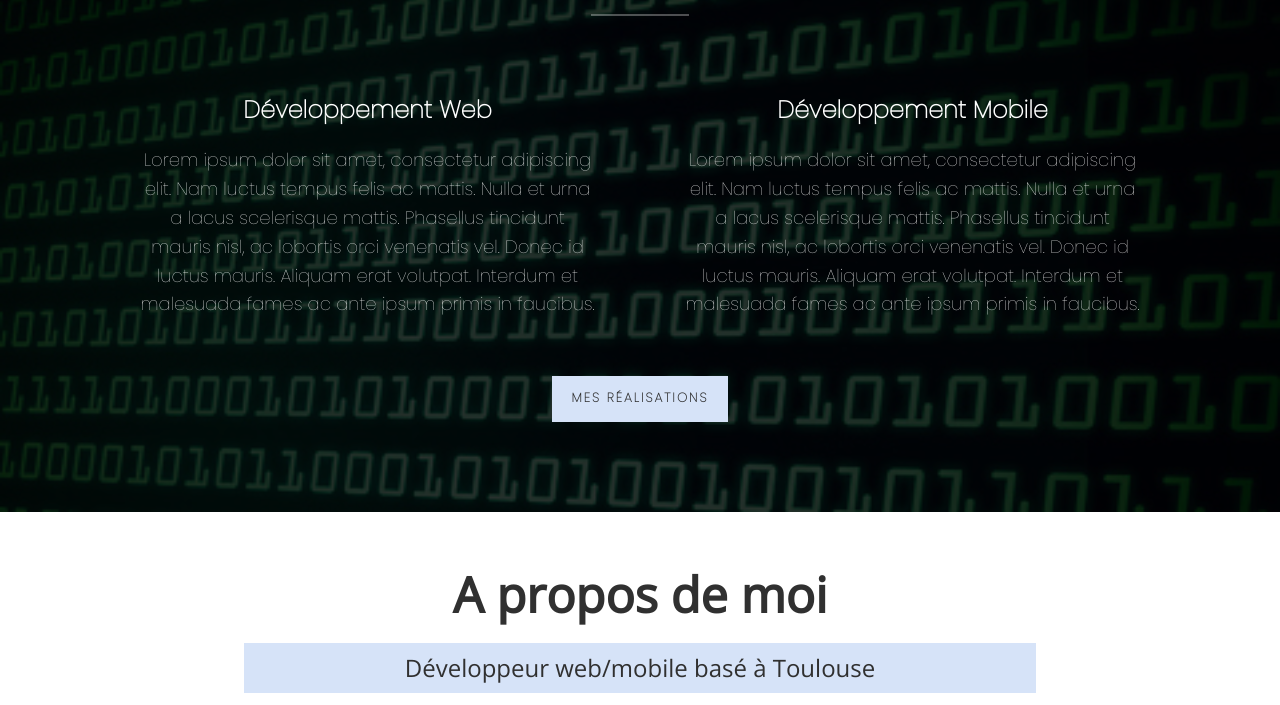
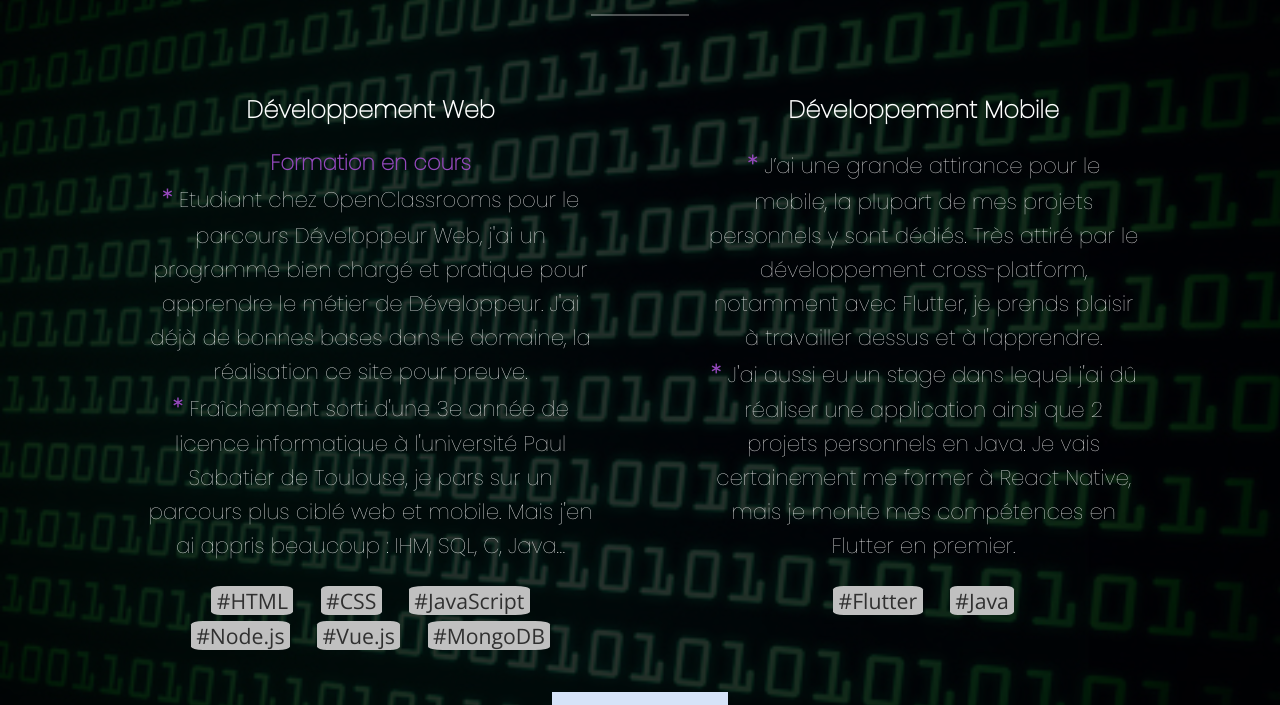
Before and after one commit to Murf03/old_portfolio, a plain HTML site: page index.html in a window 1280 px wide. Shown: the part 543-1248 px from the top of the page. Drawn offline with nearby package versions, Linux system fonts and the light colour scheme; a script that the page names is missing.

Commit message:
Mise à jour du texte (Compétences)

```diff
--- a/css/style.css
+++ b/css/style.css
@@ -25,7 +25,7 @@ html {
 
     --fs-h1: 3rem;
     --fs-h2: 2.25rem;
-    --fs-h3: 1.25rem;
+    --fs-h3: 1.3rem;
     --fs-body: 1rem;
 
     --bs: 0.25em 0.25em 0.75em rgba(0, 0, 0, 0.25), 0.125em 0.125em 0.25em rgba(0, 0, 0, 0.15);
@@ -312,6 +312,7 @@ header {
 .section__title--services {
     color: var(--clr-titre);
     position: relative;
+    font-size: var(--fs-h2);
 }
 
 .section__title--services::after {
@@ -331,6 +332,35 @@ header {
 .service {
     max-width: 500px;
     margin: 0 auto;
+    font-size: 1.18em;
+    font-weight: 400;
+}
+
+.techno {
+    display: block;
+    justify-content: center;
+    justify-self: center;
+}
+
+.techno__item {
+    border-radius: 12%;
+    background-color: #C0C0C0;
+    margin-right: .5em;
+    margin-left: .5em;
+    color: var(--clr-dark);
+    font-family: var(--ff-secondary);
+    text-decoration: none;
+    padding-left: .25em;
+    padding-right: .25em;
+}
+
+.formation {
+    color: var(--clr-titre);
+}
+
+.star {
+    color: var(--clr-titre);
+    font-size: var(--fs-h3);
 }
 
 @media (min-width:800px) {
@@ -535,7 +565,7 @@ footer {
     max-width: 450px;
 }
 
-@media (max-width:650px) {
+@media (max-width:680px) {
     .voir-cv {
         display: none;
     }
--- a/index.html
+++ b/index.html
@@ -54,21 +54,37 @@
             <div class="service">
                 <h3>Développement Web</h3>
                 <p>
-                    Lorem ipsum dolor sit amet, consectetur adipiscing elit. Nam luctus tempus felis ac mattis. Nulla et
-                    urna a lacus scelerisque mattis. Phasellus tincidunt mauris nisl, ac lobortis orci venenatis vel.
-                    Donec
-                    id luctus mauris. Aliquam erat volutpat. Interdum et malesuada fames ac ante ipsum primis in
-                    faucibus.
+                    <strong class="formation">Formation en cours</strong> <br>
+                    <strong class="star">* </strong>Etudiant chez OpenClassrooms pour le parcours Développeur Web, j'ai
+                    un programme bien chargé et pratique
+                    pour apprendre le métier de Développeur. J'ai déjà de bonnes bases dans le domaine, la
+                    réalisation ce site pour preuve. <br>
+                    <strong class="star">* </strong>Fraîchement sorti d'une 3e année de licence informatique à
+                    l'université Paul Sabatier de Toulouse, je pars sur un parcours plus ciblé web et mobile. Mais j'en
+                    ai appris beaucoup : IHM, SQL, C, Java…
                 </p>
+                <div class="techno">
+                    <a href="" class="techno__item">#HTML</a>
+                    <a href="" class="techno__item">#CSS</a>
+                    <a href="" class="techno__item">#JavaScript</a>
+                    <a href="" class="techno__item">#Node.js</a>
+                    <a href="" class="techno__item">#Vue.js</a>
+                    <a href="" class="techno__item">#MongoDB</a>
+                </div>
             </div> <!-- Fin service -->
             <div class="service">
                 <h3>Développement Mobile</h3>
-                <p>Lorem ipsum dolor sit amet, consectetur adipiscing elit. Nam luctus tempus felis ac mattis. Nulla et
-                    urna
-                    a lacus scelerisque mattis. Phasellus tincidunt mauris nisl, ac lobortis orci venenatis vel. Donec
-                    id
-                    luctus mauris. Aliquam erat volutpat. Interdum et malesuada fames ac ante ipsum primis in faucibus.
+                <p><strong class="star">* </strong>J’ai une grande attirance pour le mobile, la plupart de mes projets
+                    personnels y sont dédiés. Très attiré par le développement cross-platform, notamment avec Flutter,
+                    je prends plaisir à travailler dessus et à l'apprendre. <br>
+                    <strong class="star">* </strong>J'ai aussi eu un stage dans lequel j'ai dû réaliser une application
+                    ainsi que 2 projets personnels en Java.
+                    Je vais certainement me former à React Native, mais je monte mes compétences en Flutter en premier.
                 </p>
+                <div class="techno">
+                    <a href="" class="techno__item">#Flutter</a>
+                    <a href="" class="techno__item">#Java</a>
+                </div>
             </div> <!-- Fin service -->
         </div>
         <a href="#work" class="btn">Mes réalisations</a>
@@ -116,19 +132,19 @@
 
         <div class="portfolio">
             <!-- Portfolio img -->
-            <a href="#" class="portfolio__item">
+            <a href="" class="portfolio__item">
                 <img src="img/01.jpg" alt="" class="portfolio__img">
             </a>
             <!-- Portfolio img -->
-            <a href="#" class="portfolio__item">
+            <a href="" class="portfolio__item">
                 <img src="img/02.jpg" alt="" class="portfolio__img">
             </a>
             <!-- Portfolio img -->
-            <a href="#" class="portfolio__item">
+            <a href="" class="portfolio__item">
                 <img src="img/03.jpg" alt="" class="portfolio__img">
             </a>
             <!-- Portfolio img -->
-            <a href="#" class="portfolio__item">
+            <a href="" class="portfolio__item">
                 <img src="img/04.jpg" alt="" class="portfolio__img">
             </a>
         </div>
```
